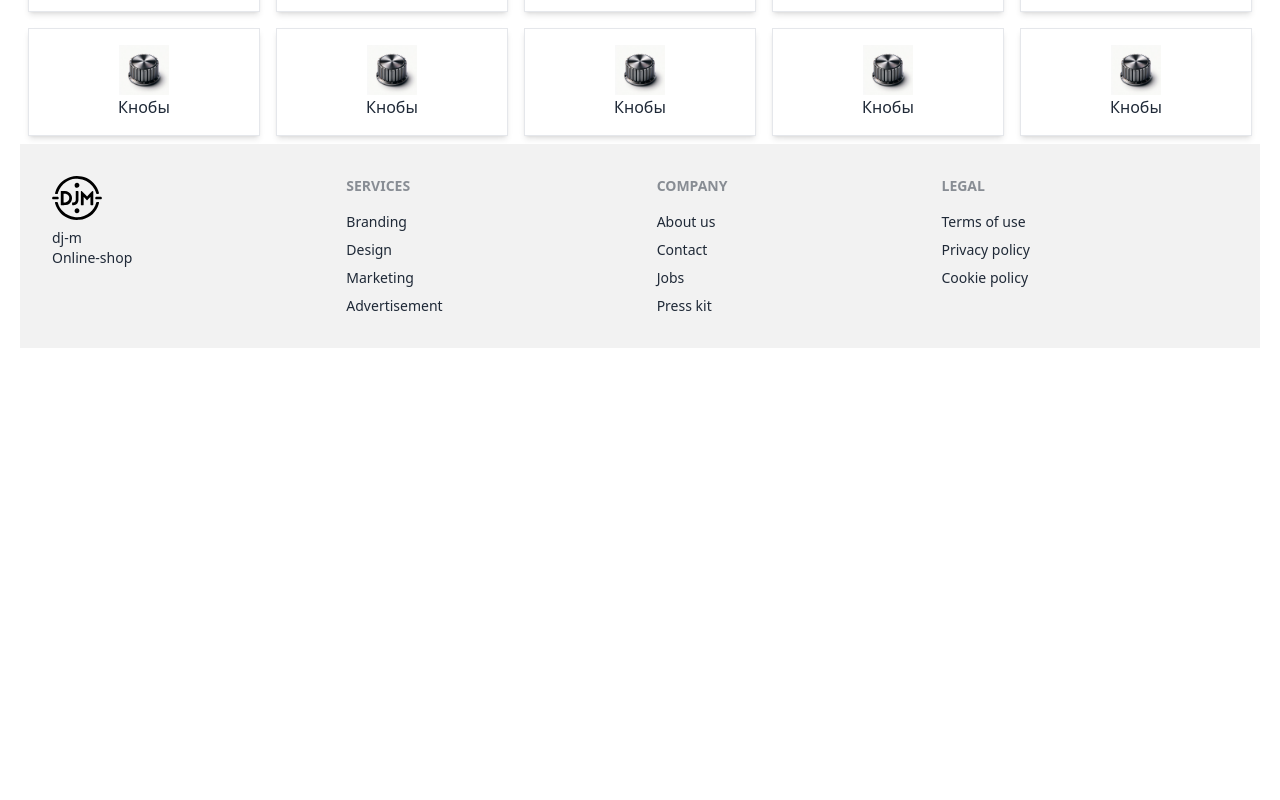
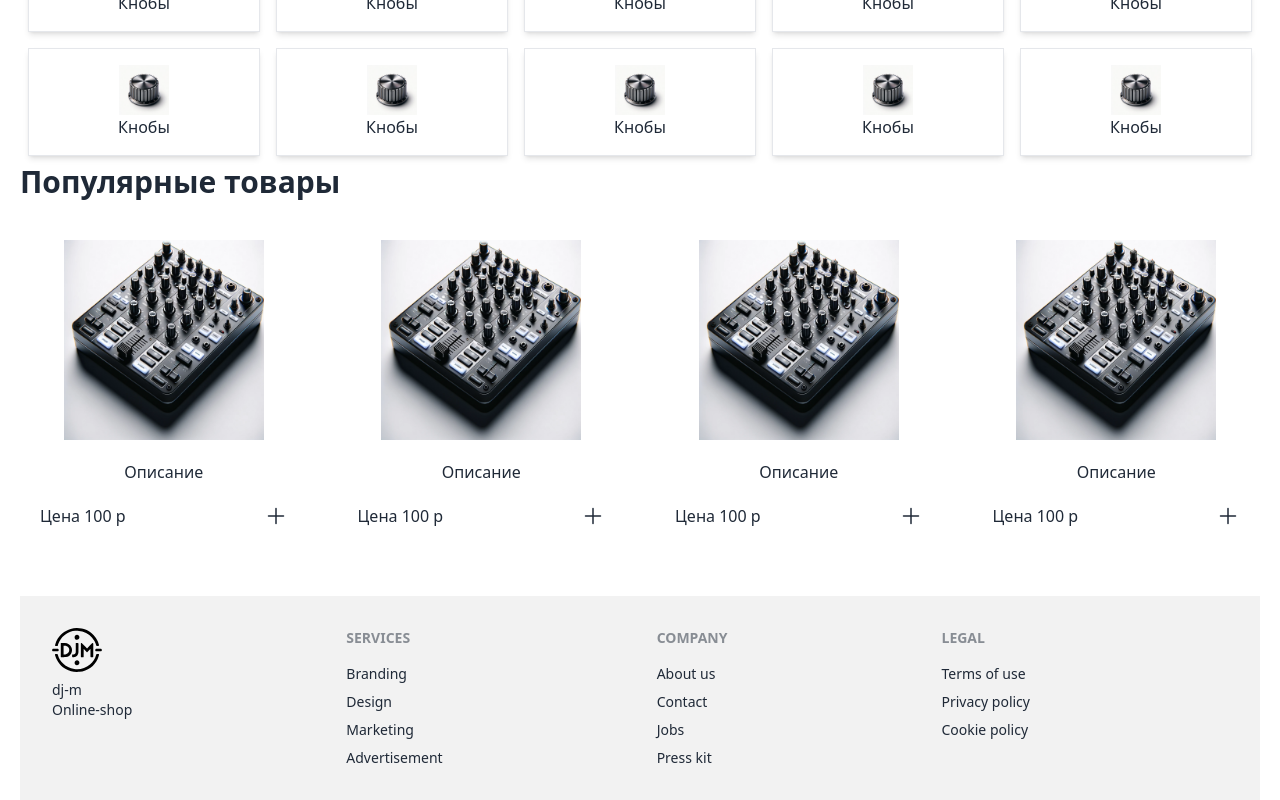
Before and after one commit to alexdenuke/dj-m, a Next.js app: page / in a window 1280 px wide. Shown: the part 669-1469 px from the top of the page. Before the commit the page ends 1017 px from the top, so only its background shows below. Built offline with nearby package versions, Linux system fonts and the light colour scheme.

Commit message:
add swiper2

```diff
--- a/package.json
+++ b/package.json
@@ -17,7 +17,8 @@
     "react": "^18",
     "react-dom": "^18",
     "sass": "^1.69.4",
-    "swiper": "^10.3.1"
+    "swiper": "^10.3.1",
+    "zustand": "^4.4.4"
   },
   "devDependencies": {
     "@types/node": "^20",
--- a/src/components/layout/Header.tsx
+++ b/src/components/layout/Header.tsx
@@ -14,13 +14,16 @@
 
       <div className=" flex items-center justify-between py-5">
     <Hamburger/>
-        <Image
+    <Link className="" href="/" id="link">
+    <Image
         className=""
           src="/logo.svg"
           width={50}
           height={44}
           alt="Description of Image"
         />
+      </Link>
+
         <Drawer margin="ml-10" />
 
         <SearchBar />
--- /dev/null
+++ b/src/components/ui/Breadcrumbs/Breadcrumbs.tsx
@@ -0,0 +1,15 @@
+
+
+const Breadcrumbs = () => {
+    return (
+        <div className="text-sm breadcrumbs">
+  <ul>
+    <li><a>Home</a></li>
+    <li><a>Documents</a></li>
+    <li>Add Document</li>
+  </ul>
+</div>
+    )
+}
+
+export default Breadcrumbs;
--- a/src/components/ui/MainCategories/Maincategories.tsx
+++ b/src/components/ui/MainCategories/Maincategories.tsx
@@ -3,7 +3,7 @@
 const MainCategories = () => {
   return (
     <>
-    <h2 className="text-3xl font-bold">Популярные категории</h2>
+    <h2 className="text-3xl font-bold ">Популярные категории</h2>
       <div className="grid md:grid-cols-5 grid-cols-2">
         <div className="m-2 border p-4 shadow-md flex flex-col items-center justify-center">
           <Image
--- a/src/components/ui/Swiper/Swiper.tsx
+++ b/src/components/ui/Swiper/Swiper.tsx
@@ -1,32 +1,77 @@
 // Import Swiper React components
-import { Pagination, Autoplay } from 'swiper/modules';
 import { Swiper, SwiperSlide } from 'swiper/react';
 import Image from 'next/image';
 // Import Swiper styles
 import 'swiper/css';
-import 'swiper/css/pagination';
-import 'swiper/css/autoplay';
-import image1 from '/public/slide1.png'
 
 export default () => {
   return (
     <Swiper
-        className=''
-            modules={[Pagination, Autoplay]}
+    className=' h-80'
 
-            style={{ height: '300px' }}
       spaceBetween={50}
       slidesPerView={1}
+
       onSlideChange={() => console.log('slide change')}
       onSwiper={(swiper) => console.log(swiper)}
-            pagination={{ clickable: true }}
-            loop={true}
-            autoplay={{
-                delay: 5000,
-                disableOnInteraction: false,
-            }}
     >
-            <SwiperSlide className='relative'>
+      <SwiperSlide>
+      <Image
+      src="/slide1.png"
+      alt="Picture of the author"
+      fill={true}
+      style={{objectFit: "cover"}}
+    />
+      </SwiperSlide>
+      <SwiperSlide>
+      <Image
+      src="/slide2.png"
+      alt="Picture of the author"
+      fill={true}
+      style={{objectFit: "cover"}}
+    />
+      </SwiperSlide>
+      <SwiperSlide>
+      <Image
+      src="/slide3.png"
+      alt="Picture of the author"
+      fill={true}
+      style={{objectFit: "cover"}}
+    />
+      </SwiperSlide>
+      <SwiperSlide>
+      <Image
+      src="/slide4.png"
+      alt="Picture of the author"
+      fill={true}
+      style={{objectFit: "cover"}}
+    />
+      </SwiperSlide>
+    </Swiper>
+  );
+};
+
+
+
+
+
+
+// className=''
+// modules={[Pagination, Autoplay]}
+
+// style={{ height: '300px' }}
+// spaceBetween={50}
+// slidesPerView={1}
+// onSlideChange={() => console.log('slide change')}
+// onSwiper={(swiper) => console.log(swiper)}
+// pagination={{ clickable: true }}
+// loop={true}
+// autoplay={{
+//     delay: 5000,
+//     disableOnInteraction: false,
+// }}
+
+            {/* <SwiperSlide className='relative'>
                 <Image
                     className=''
                     src={image1}
@@ -66,7 +111,4 @@
                     style={{objectFit: "cover"}}
                     priority={true}
                 />
-            </SwiperSlide>
-        </Swiper>
-    );
-};
+            </SwiperSlide> */}
--- /dev/null
+++ b/src/components/ui/Swiper/Swiper2/Swiper2.tsx
@@ -0,0 +1,208 @@
+// Import Swiper React components
+import { Swiper, SwiperSlide } from "swiper/react";
+import Image from "next/image";
+import Link from "next/link";
+import { SwiperOptions } from 'swiper/types';
+
+// Import Swiper styles
+import "swiper/css";
+
+export default () => {
+  return (
+    <Swiper
+
+      className="h-80 mb-14"
+      breakpoints={{
+        // when window width is >= 640px
+        640: {
+          slidesPerView: 2,
+          spaceBetween: 20,
+        },
+        // when window width is >= 768px
+        768: {
+          slidesPerView: 4,
+          spaceBetween: 30,
+        },
+        // when window width is >= 1024px
+      }}
+      spaceBetween={0}
+      slidesPerView={1}
+    >
+      <SwiperSlide className="flex flex-col p-5">
+        <div className="flex justify-center">
+          <Image
+            className="mb-5"
+            src="/item1.png"
+            alt="Picture of the author"
+            width={200}
+            height={200}
+            // fill={true}
+            // style={{objectFit: "contain"}}
+          />
+        </div>
+
+        <Link className="text-center mb-5 block" href="/productCard" id="link">
+          Описание
+        </Link>
+        <div className="flex justify-between">
+          <div
+          >Цена 100 р</div>
+          <svg
+            xmlns="http://www.w3.org/2000/svg"
+            fill="none"
+            viewBox="0 0 24 24"
+            strokeWidth={1.5}
+            stroke="currentColor"
+            className="w-6 h-6"
+          >
+            <path
+              strokeLinecap="round"
+              strokeLinejoin="round"
+              d="M12 4.5v15m7.5-7.5h-15"
+            />
+          </svg>
+        </div>
+      </SwiperSlide>
+
+      <SwiperSlide className="flex flex-col p-5">
+        <div className="flex justify-center">
+          <Image
+            className="mb-5"
+            src="/item1.png"
+            alt="Picture of the author"
+            width={200}
+            height={200}
+            // fill={true}
+            // style={{objectFit: "contain"}}
+          />
+        </div>
+
+        <Link className="text-center mb-5 block" href="/" id="link">
+          Описание
+        </Link>
+        <div className="flex justify-between">
+          <div>Цена 100 р</div>
+          <svg
+            xmlns="http://www.w3.org/2000/svg"
+            fill="none"
+            viewBox="0 0 24 24"
+            strokeWidth={1.5}
+            stroke="currentColor"
+            className="w-6 h-6"
+          >
+            <path
+              strokeLinecap="round"
+              strokeLinejoin="round"
+              d="M12 4.5v15m7.5-7.5h-15"
+            />
+          </svg>
+        </div>
+      </SwiperSlide>
+
+      <SwiperSlide className="flex flex-col p-5">
+        <div className="flex justify-center">
+          <Image
+            className="mb-5"
+            src="/item1.png"
+            alt="Picture of the author"
+            width={200}
+            height={200}
+            // fill={true}
+            // style={{objectFit: "contain"}}
+          />
+        </div>
+
+        <Link className="text-center mb-5 block" href="/" id="link">
+          Описание
+        </Link>
+        <div className="flex justify-between">
+          <div>Цена 100 р</div>
+          <svg
+            xmlns="http://www.w3.org/2000/svg"
+            fill="none"
+            viewBox="0 0 24 24"
+            strokeWidth={1.5}
+            stroke="currentColor"
+            className="w-6 h-6"
+          >
+            <path
+              strokeLinecap="round"
+              strokeLinejoin="round"
+              d="M12 4.5v15m7.5-7.5h-15"
+            />
+          </svg>
+        </div>
+      </SwiperSlide>
+
+      <SwiperSlide className="flex flex-col p-5">
+        <div className="flex justify-center">
+          <Image
+            className="mb-5"
+            src="/item1.png"
+            alt="Picture of the author"
+            width={200}
+            height={200}
+            // fill={true}
+            // style={{objectFit: "contain"}}
+          />
+        </div>
+
+        <Link className="text-center mb-5 block" href="/" id="link">
+          Описание
+        </Link>
+        <div className="flex justify-between">
+          <div>Цена 100 р</div>
+          <svg
+            xmlns="http://www.w3.org/2000/svg"
+            fill="none"
+            viewBox="0 0 24 24"
+            strokeWidth={1.5}
+            stroke="currentColor"
+            className="w-6 h-6"
+          >
+            <path
+              strokeLinecap="round"
+              strokeLinejoin="round"
+              d="M12 4.5v15m7.5-7.5h-15"
+            />
+          </svg>
+        </div>
+      </SwiperSlide>
+
+      <SwiperSlide className="flex flex-col p-5">
+        <div className="flex justify-center">
+          <Image
+            className="mb-5"
+            src="/item1.png"
+            alt="Picture of the author"
+            width={200}
+            height={200}
+            // fill={true}
+            // style={{objectFit: "contain"}}
+          />
+        </div>
+
+        <Link className="text-center mb-5 block" href="/productCard" id="link">
+          Описание
+        </Link>
+        <div className="flex justify-between">
+          <div>Цена 100 р</div>
+          <svg
+            xmlns="http://www.w3.org/2000/svg"
+            fill="none"
+            viewBox="0 0 24 24"
+            strokeWidth={1.5}
+            stroke="currentColor"
+            className="w-6 h-6"
+          >
+            <path
+              strokeLinecap="round"
+              strokeLinejoin="round"
+              d="M12 4.5v15m7.5-7.5h-15"
+            />
+          </svg>
+        </div>
+      </SwiperSlide>
+    </Swiper>
+  );
+};
--- a/src/pages/index.tsx
+++ b/src/pages/index.tsx
@@ -2,6 +2,7 @@
 import { Inter } from 'next/font/google'
 import Hero from '../components/ui/Hero/Hero'
 import Swiper from '../components/ui/Swiper/Swiper'
+import Swiper2 from '../components/ui/Swiper/Swiper2/Swiper2'
 import Logos from '@/components/ui/Logos/Logos'
 import MainCategories from '../components/ui/MainCategories/Maincategories'
 
@@ -14,6 +15,10 @@
     <Swiper/>
     <Logos/>
     <MainCategories/>
+    <h2
+    className=' text-3xl font-bold mb-5'
+    >Популярные товары</h2>
+    <Swiper2/>
     </>
   )
 }
--- /dev/null
+++ b/src/pages/productCard/index.tsx
@@ -0,0 +1,16 @@
+import Image from 'next/image'
+import { Inter } from 'next/font/google'
+import Logos from '@/components/ui/Logos/Logos'
+import Breadcrumbs from '@/components/ui/Breadcrumbs/Breadcrumbs'
+
+
+const inter = Inter({ subsets: ['latin'] })
+
+export default function Home() {
+  return (
+    <>
+    <Breadcrumbs/>
+    <h1>Карточка товара</h1>
+    </>
+  )
+}
```
Also changed, not shown: public/item1.png (added), src/components/ui/Swiper/Swiper2/Swiper.module.scss (added), stores/swiperStore.ts (added), 1 other file (tests, documents, lock files or other folders). Lines whose indentation alone changed are shown as unchanged.
